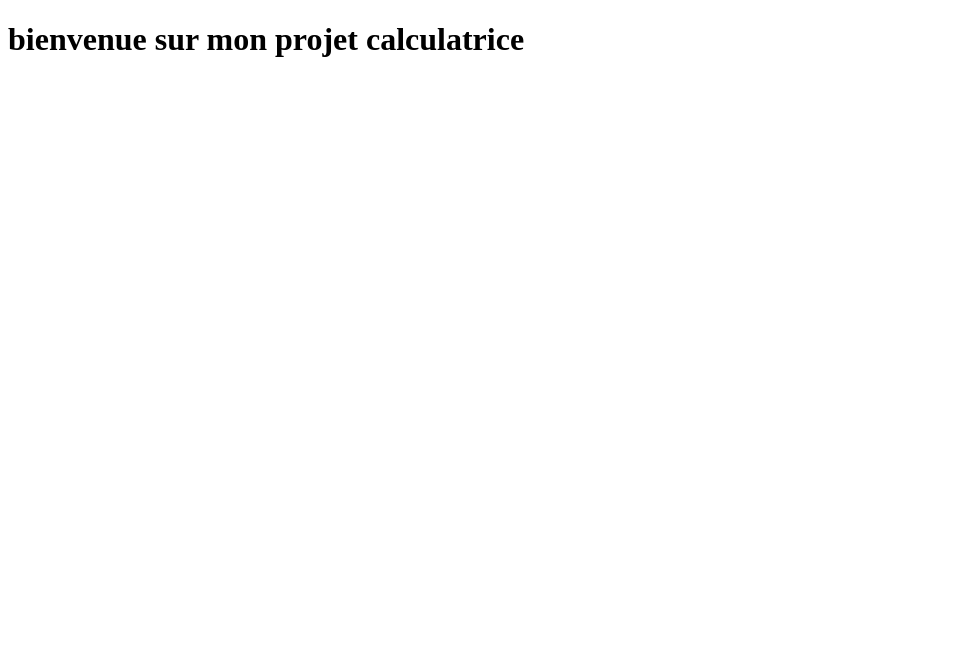
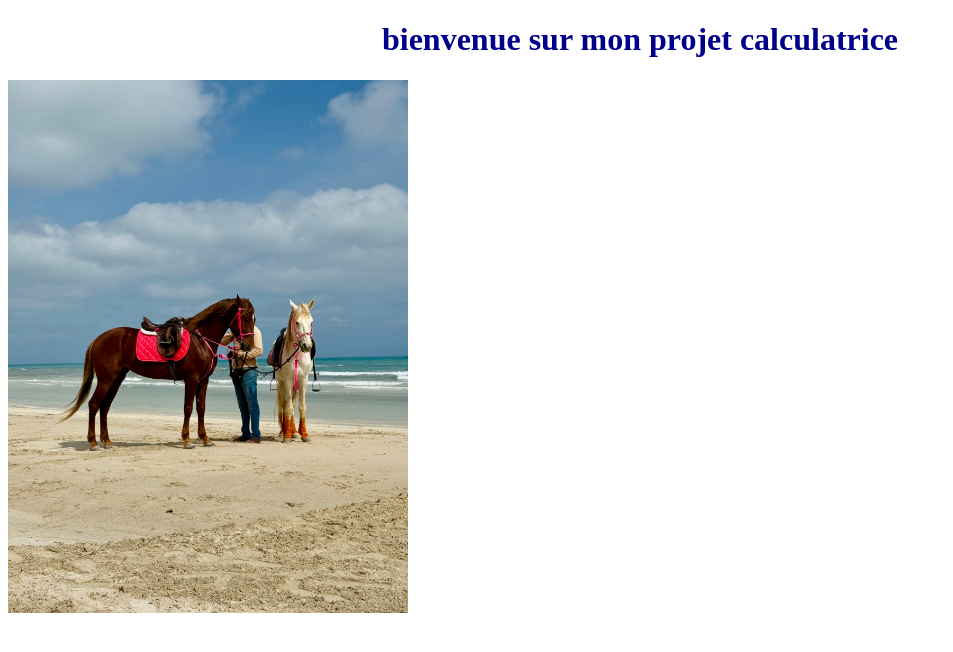
Before and after one commit to kobbakhalid26-tech/project-calculcatrice, a plain HTML site: page index.html in a window 1280 px wide. Shown: the whole page, without its empty margins (0-953 px from the left). Drawn offline with Linux system fonts and the light colour scheme.

Commit message:
mise a jour 1

```diff
--- a/assets/css/style.css
+++ b/assets/css/style.css
@@ -0,0 +1,4 @@
+h1 {
+    color: darkblue;
+    text-align: center;
+}
--- a/assets/js/app.js
+++ b/assets/js/app.js
@@ -0,0 +1 @@
+console.log("Bienvenue dans mon projet calculatrice !");
--- a/index.html
+++ b/index.html
@@ -4,8 +4,12 @@
     <meta charset="UTF-8">
     <meta name="viewport" content="width=device-width, initial-scale=1.0">
     <title>mon project calculatrice</title>
+    <link rel="stylesheet" href="./assets/css/style.css">
 </head>
 <body>
     <h1>bienvenue sur mon projet calculatrice</h1>
+   <img src="./assets/images/pexels-wael-belkahla-2158256982-35329797.jpg" width="400" alt="">
+   <script src="./assets/js/app.js"></script>
+
 </body>
 </html>
```
Also changed, not shown: assets/images/pexels-wael-belkahla-2158256982-35329797.jpg (added).
